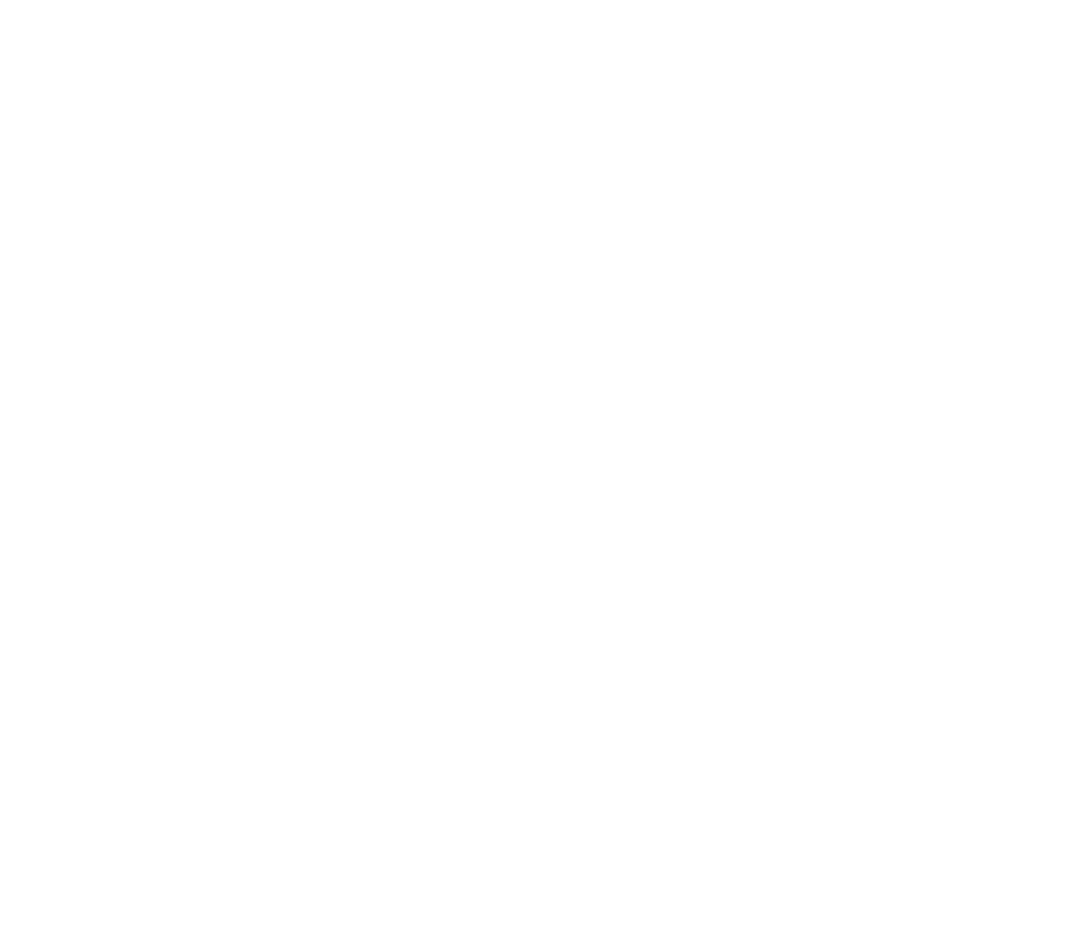
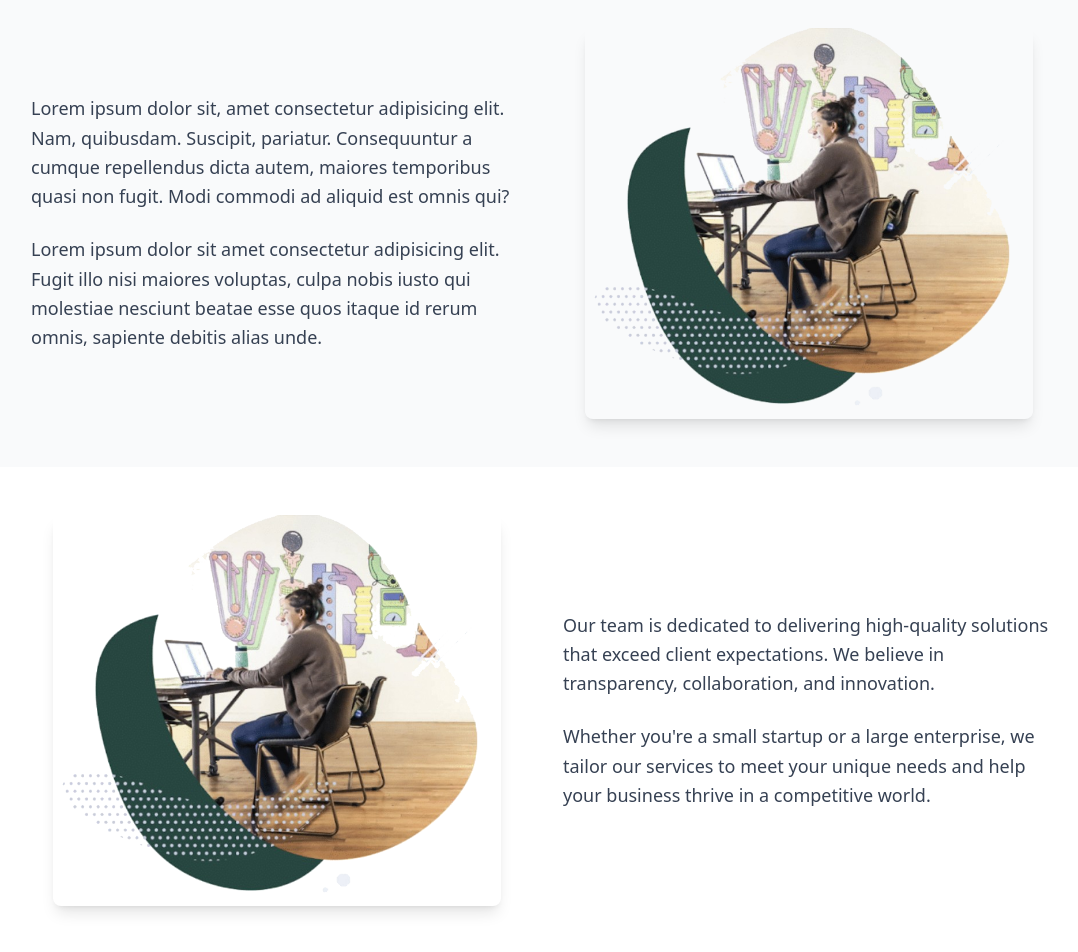
Before and after one commit to raineetu/FrontendTaskAakashlab, a React (Vite) app in the folder akashlabfrontend/: page / in a window 1280 px wide. Shown: the part 858-1810 px from the top of the page, without its empty margins (97-1175 px from the left). Before the commit the page ends 800 px from the top, so only its background shows below. Built offline with nearby package versions, Linux system fonts and the light colour scheme.

Commit message:
feat:added about us features

```diff
--- a/akashlabfrontend/src/App.jsx
+++ b/akashlabfrontend/src/App.jsx
@@ -1,3 +1,4 @@
+import Aboutus from "./components/Aboutus";
 import Navbar from "./components/Navbar";
 import Slider from "./components/Slider";
 
@@ -6,6 +7,7 @@
     <div>
       <Navbar />
       <Slider />
+      <Aboutus />
     </div>
   );
 };
--- /dev/null
+++ b/akashlabfrontend/src/components/Aboutus.jsx
@@ -0,0 +1,61 @@
+import { assets } from "../constants/constants";
+
+const Aboutus = () => {
+  return (
+    <div className="pt-20 bg-gray-50">
+      {/* Section Heading */}
+      <h1 className="text-4xl md:text-5xl font-bold text-center text-gray-800 mb-12 underline decoration-orange-400">
+        About Us
+      </h1>
+
+      {/* First Section */}
+      <div className="flex flex-col md:flex-row items-center justify-between px-6 md:px-16 lg:px-32 py-12 gap-10">
+        <div className="flex-1 space-y-6 text-gray-700 text-base md:text-lg leading-relaxed">
+          <p>
+            Lorem ipsum dolor sit, amet consectetur adipisicing elit. Nam,
+            quibusdam. Suscipit, pariatur. Consequuntur a cumque repellendus
+            dicta autem, maiores temporibus quasi non fugit. Modi commodi ad
+            aliquid est omnis qui?
+          </p>
+          <p>
+            Lorem ipsum dolor sit amet consectetur adipisicing elit. Fugit illo
+            nisi maiores voluptas, culpa nobis iusto qui molestiae nesciunt
+            beatae esse quos itaque id rerum omnis, sapiente debitis alias unde.
+          </p>
+        </div>
+        <div className="flex-1">
+          <img
+            src={assets.about1}
+            alt="about"
+            className="rounded-lg shadow-lg w-full h-auto max-w-md mx-auto"
+          />
+        </div>
+      </div>
+
+      {/* Second Section - reversed */}
+      <div className="flex flex-col-reverse md:flex-row items-center justify-between px-6 md:px-16 lg:px-32 py-12 gap-10 bg-white">
+        <div className="flex-1">
+          <img
+            src={assets.about1}
+            alt="about"
+            className="rounded-lg shadow-lg w-full h-auto max-w-md mx-auto"
+          />
+        </div>
+        <div className="flex-1 space-y-6 text-gray-700 text-base md:text-lg leading-relaxed">
+          <p>
+            Our team is dedicated to delivering high-quality solutions that
+            exceed client expectations. We believe in transparency,
+            collaboration, and innovation.
+          </p>
+          <p>
+            Whether you're a small startup or a large enterprise, we tailor our
+            services to meet your unique needs and help your business thrive in
+            a competitive world.
+          </p>
+        </div>
+      </div>
+    </div>
+  );
+};
+
+export default Aboutus;
--- a/akashlabfrontend/src/constants/constants.js
+++ b/akashlabfrontend/src/constants/constants.js
@@ -1,7 +1,11 @@
 import logo from "../assets/logo.png";
 import hero from "../assets/hero.png";
+import about1 from "../assets/about1.png";
+import about2 from "../assets/about2.png";
 
 export const assets = {
   logo,
   hero,
+  about1,
+  about2,
 };
```
Also changed, not shown: akashlabfrontend/src/assets/about1.png (added), akashlabfrontend/src/assets/about2.png (added).
